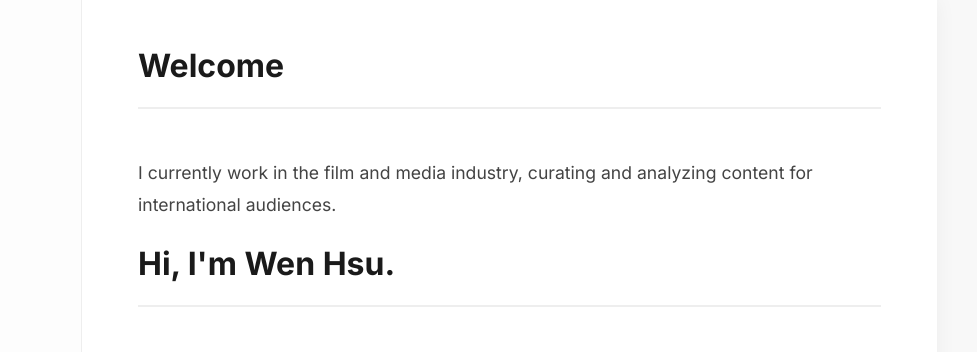
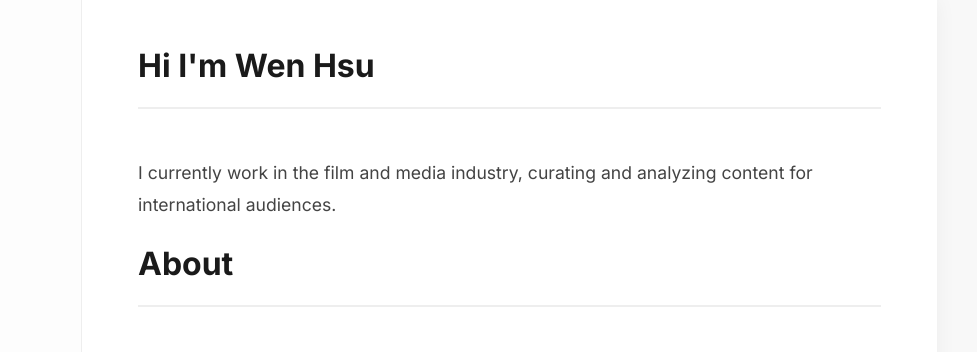
Before and after one commit to moijereve/wenhsu, a plain HTML site: page index.html in a window 1280 px wide. Shown: the top 352 px of the page, 303-1280 px from the left. Drawn offline with Linux system fonts and the light colour scheme.

Commit message:
Update index.html

```diff
--- a/index.html
+++ b/index.html
@@ -47,13 +47,13 @@
         <main class="content-area">
             <!-- 介紹區塊 -->
             <section id="intro" class="content-section">
-                <h2>Welcome</h2>
+                <h2>Hi I'm Wen Hsu</h2>
                 <p> I currently work in the film and media industry, curating and analyzing content for international audiences.</p>
             </section>
-
+<p><p><p><p><p><p><p>
             <!-- 關於我區塊 -->
             <section id="about" class="content-section">
-                <h2>Hi, I'm Wen Hsu.</h2>
+                <h2>About</h2>
                 <p>I explore Film and TV through writing — sharing thoughts on how stories, history, and moving images connect across cultures and generations.</p>
                 <p>
                     📝 Past Reviews and Articles<br>
```
